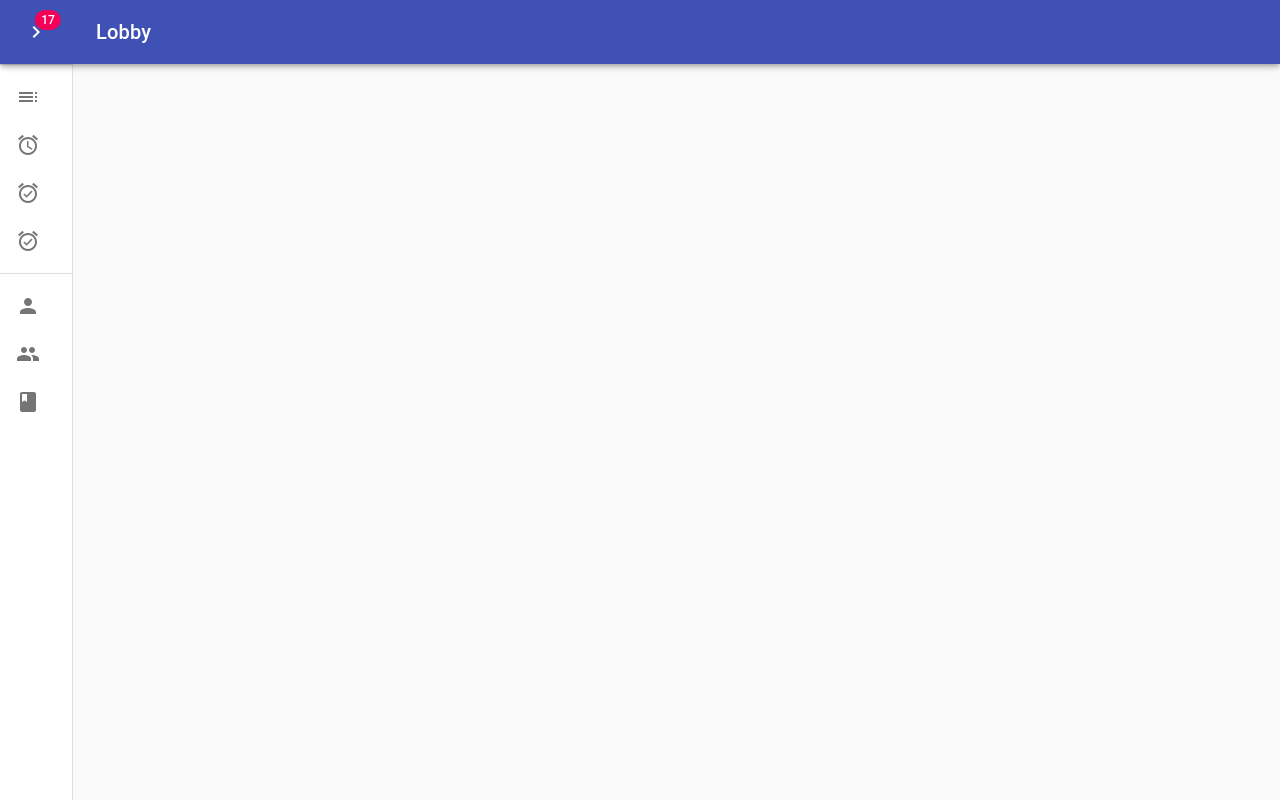
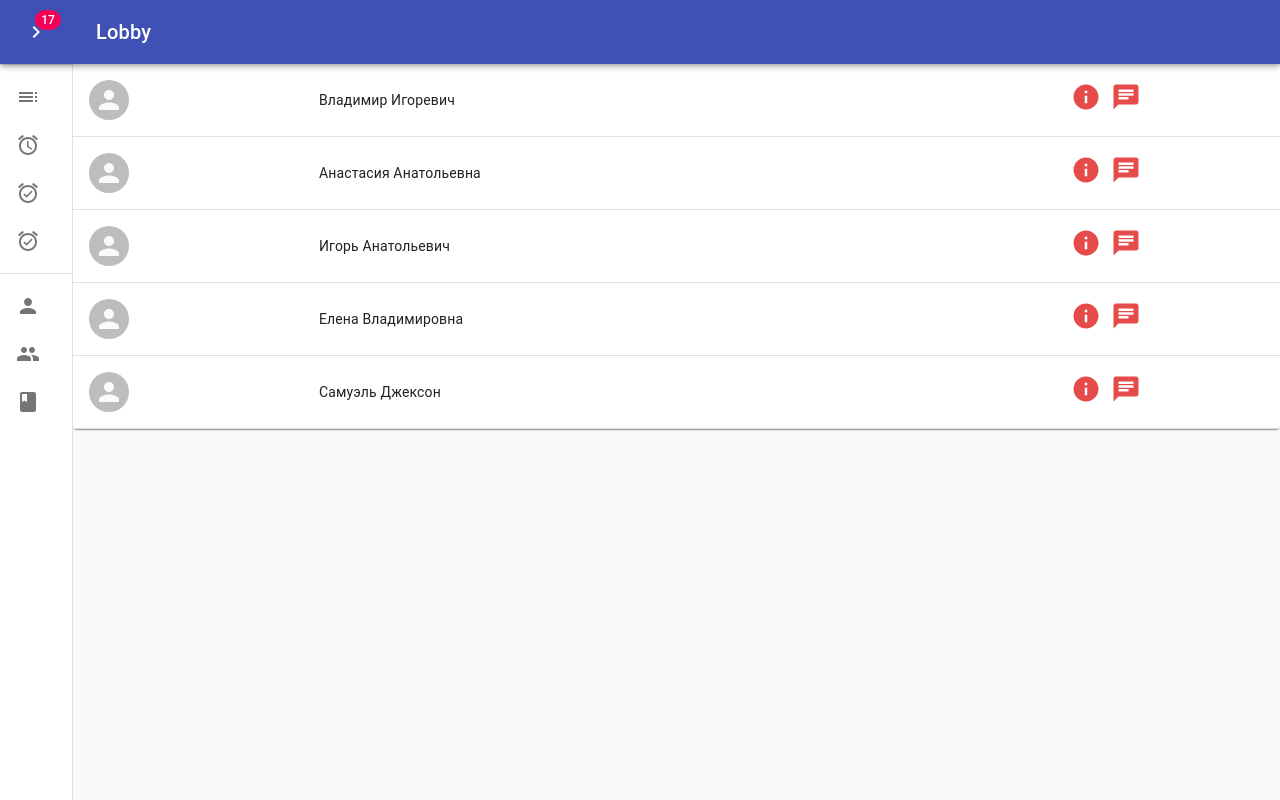
Before and after one commit to lecturer-personal-cabinet/frontend, a React (Create React App) app: page / in a window 1280 px wide. Built offline with nearby package versions, Linux system fonts and the light colour scheme.

Commit message:
Add persons list

```diff
--- a/src/components/ApplicationHeader/ApplicationHeader.tsx
+++ b/src/components/ApplicationHeader/index.tsx
@@ -1,7 +1,7 @@
 import React from 'react';
 import clsx from 'clsx';
 import {AppBar, Badge, CssBaseline, IconButton, Toolbar, Typography, withStyles, WithStyles} from "@material-ui/core";
-import ApplicationSidebar from "../ApplicationSidebar/ApplicationSidebar";
+import ApplicationSidebar from "../ApplicationSidebar";
 import styles from "./styles";
 import {ChevronLeft, ChevronRight} from "@material-ui/icons";
 
@@ -64,6 +64,15 @@ class ApplicationHeader extends React.Component<ApplicationHeaderProps, Applicat
                     </Toolbar>
                 </AppBar>
                 <ApplicationSidebar openState={this.state.sidebar.state}/>
+                <main
+                    className={clsx({
+                        [this.props.classes.contentShift]: this.state.sidebar.state,
+                        [this.props.classes.contentWidth]: !this.state.sidebar.state
+                    })}
+                >
+                    <div className={this.props.classes.drawerHeader}/>
+                    {this.props.children}
+                </main>
             </div>
         )
     }
--- a/src/components/ApplicationHeader/styles.ts
+++ b/src/components/ApplicationHeader/styles.ts
@@ -27,29 +27,6 @@ const styles = (theme: Theme) => createStyles({
     hide: {
         display: 'none',
     },
-    drawer: {
-        width: drawerWidth,
-        flexShrink: 0,
-        whiteSpace: 'nowrap',
-    },
-    drawerOpen: {
-        width: drawerWidth,
-        transition: theme.transitions.create('width', {
-            easing: theme.transitions.easing.sharp,
-            duration: theme.transitions.duration.enteringScreen,
-        }),
-    },
-    drawerClose: {
-        transition: theme.transitions.create('width', {
-            easing: theme.transitions.easing.sharp,
-            duration: theme.transitions.duration.leavingScreen,
-        }),
-        overflowX: 'hidden',
-        width: theme.spacing(7) + 1,
-        [theme.breakpoints.up('sm')]: {
-            width: theme.spacing(9) + 1,
-        },
-    },
     toolbar: {
         display: 'flex',
         alignItems: 'center',
@@ -60,6 +37,11 @@ const styles = (theme: Theme) => createStyles({
     content: {
         flexGrow: 1,
         padding: theme.spacing(3),
+        transition: theme.transitions.create('margin', {
+            easing: theme.transitions.easing.sharp,
+            duration: theme.transitions.duration.leavingScreen,
+        }),
+        marginLeft: -drawerWidth,
     },
     sectionDesktop: {
         display: 'none',
@@ -67,6 +49,30 @@ const styles = (theme: Theme) => createStyles({
             display: 'flex',
         },
     },
+    contentShift: {
+        transition: theme.transitions.create('margin', {
+            easing: theme.transitions.easing.easeOut,
+            duration: theme.transitions.duration.enteringScreen,
+        }),
+        marginLeft: drawerWidth,
+    },
+    drawerHeader: {
+        display: 'flex',
+        alignItems: 'center',
+        padding: theme.spacing(0, 1),
+        ...theme.mixins.toolbar,
+        justifyContent: 'flex-end',
+    },
+    contentWidth: {
+        transition: theme.transitions.create('margin', {
+            easing: theme.transitions.easing.sharp,
+            duration: theme.transitions.duration.leavingScreen,
+        }),
+        marginLeft: theme.spacing(7) + 1,
+        [theme.breakpoints.up('sm')]: {
+            marginLeft: theme.spacing(9) + 1,
+        },
+    },
 });
 
 export default styles;
--- /dev/null
+++ b/src/components/PersonRow/styles.ts
@@ -0,0 +1,28 @@
+import {createStyles, Theme} from "@material-ui/core";
+
+const styles = (theme: Theme) => createStyles({
+    root: {
+        padding: theme.spacing(3, 0, 3, 3),
+    },
+    mainText: {
+        display: 'flex',
+        justifyContent: 'left',
+        alignItems: 'center',
+        fontFamily: 'Ubuntu',
+        fontSize: '1.5em'
+    },
+    actions: {
+
+    },
+    actionsList: {
+        display: 'flex',
+        flexDirection: 'row',
+        padding: 0,
+    },
+    actionItem: {
+        cursor: 'pointer',
+        fontSize: '1.7em',
+    },
+});
+
+export default styles;
--- /dev/null
+++ b/src/components/PersonsList/index.tsx
@@ -0,0 +1,43 @@
+import React from 'react';
+import {Person} from "../../types/person";
+import styles from './styles'
+import InfoIcon from '@material-ui/icons/Info';
+import ChatIcon from '@material-ui/icons/Chat';
+import {Avatar, Paper, Table, TableCell, TableContainer, TableRow, WithStyles, withStyles} from "@material-ui/core";
+
+interface PersonsListProps extends WithStyles<typeof styles> {
+    persons: Person[],
+}
+
+function PersonsList(props: PersonsListProps) {
+    const actionCell = () => (
+        <TableCell align="center">
+            <InfoIcon className={props.classes.actionIcon} />
+            <ChatIcon className={props.classes.actionIcon} />
+        </TableCell>
+    );
+
+    const personRow = (person: Person) => (
+      <TableRow key={person.id}>
+          <TableCell align="center">
+              <Avatar alt={person.firstName + ' ' + person.lastName} src={person.avatarSrc}/>
+          </TableCell>
+          <TableCell align="left">
+              {person.firstName + ' '
+              + person.lastName + ' '
+              + (!person.patronymic ? '' : person.patronymic)}
+          </TableCell>
+          {actionCell()}
+      </TableRow>
+    );
+
+    return (
+        <TableContainer component={Paper}>
+            <Table className={props.classes.table}>
+                {props.persons.map(personRow)}
+            </Table>
+        </TableContainer>
+    );
+}
+
+export default withStyles(styles)(PersonsList)
--- /dev/null
+++ b/src/components/PersonsList/styles.ts
@@ -0,0 +1,19 @@
+import {createStyles, Theme} from "@material-ui/core";
+
+const styles = (theme: Theme) => createStyles({
+    root: {
+        width: '100%',
+        overflowX: 'auto',
+    },
+    table: {
+        minWidth: 650,
+    },
+    actionIcon: {
+        fontSize: '30px',
+        cursor: 'pointer',
+        marginLeft: '10px',
+        color: '#E54B49'
+    },
+});
+
+export default styles;
--- a/src/pages/App/App.tsx
+++ b/src/pages/App/App.tsx
@@ -1,13 +1,25 @@
 import React from 'react';
 import './App.css';
-import ApplicationHeader from "../../components/ApplicationHeader/ApplicationHeader";
+import ApplicationHeader from "../../components/ApplicationHeader";
+import {Person} from "../../types/person";
+import PersonsList from "../../components/PersonsList";
 
 const App: React.FC = () => {
-  return (
-    <div>
-        <ApplicationHeader title={"Lobby"} />
-    </div>
-  );
+    const persons = [
+        new Person('1', 'Владимир', 'Игоревич'),
+        new Person('2', 'Анастасия', 'Анатольевна'),
+        new Person('3', 'Игорь', 'Анатольевич'),
+        new Person('4', 'Елена', 'Владимировна'),
+        new Person('5', 'Самуэль', 'Джексон'),
+    ];
+
+    return (
+        <div>
+            <ApplicationHeader title={"Lobby"}>
+                <PersonsList persons={persons} />
+            </ApplicationHeader>
+        </div>
+    );
 };
 
 export default App;
--- /dev/null
+++ b/src/types/person.ts
@@ -0,0 +1,22 @@
+export class Person {
+    id: string;
+    firstName: string;
+    lastName: string;
+    patronymic?: string;
+    title?: string;
+    avatarSrc?: string;
+
+    constructor(id: string,
+                firstName: string,
+                lastName: string,
+                patronymic?: string,
+                title?: string,
+                avatarSrc?: string) {
+        this.id = id;
+        this.firstName = firstName;
+        this.lastName = lastName;
+        this.patronymic = patronymic;
+        this.title = title;
+        this.avatarSrc = avatarSrc;
+    }
+}
```
Also changed, not shown: src/components/PersonRow/index.tsx (added, +46 -0 lines), src/components/ApplicationSidebar/index.tsx (renamed from src/components/ApplicationSidebar/ApplicationSidebar.tsx).
